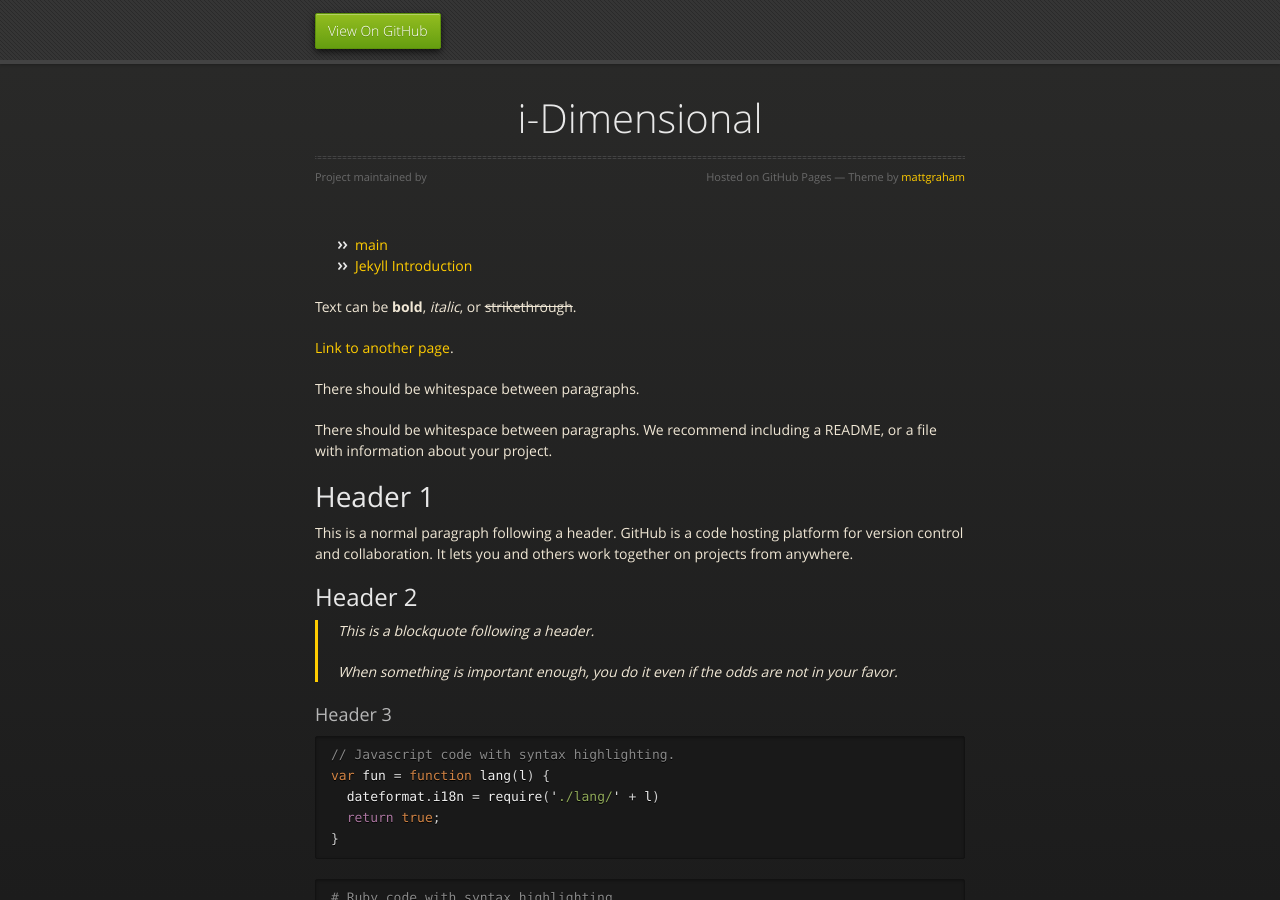
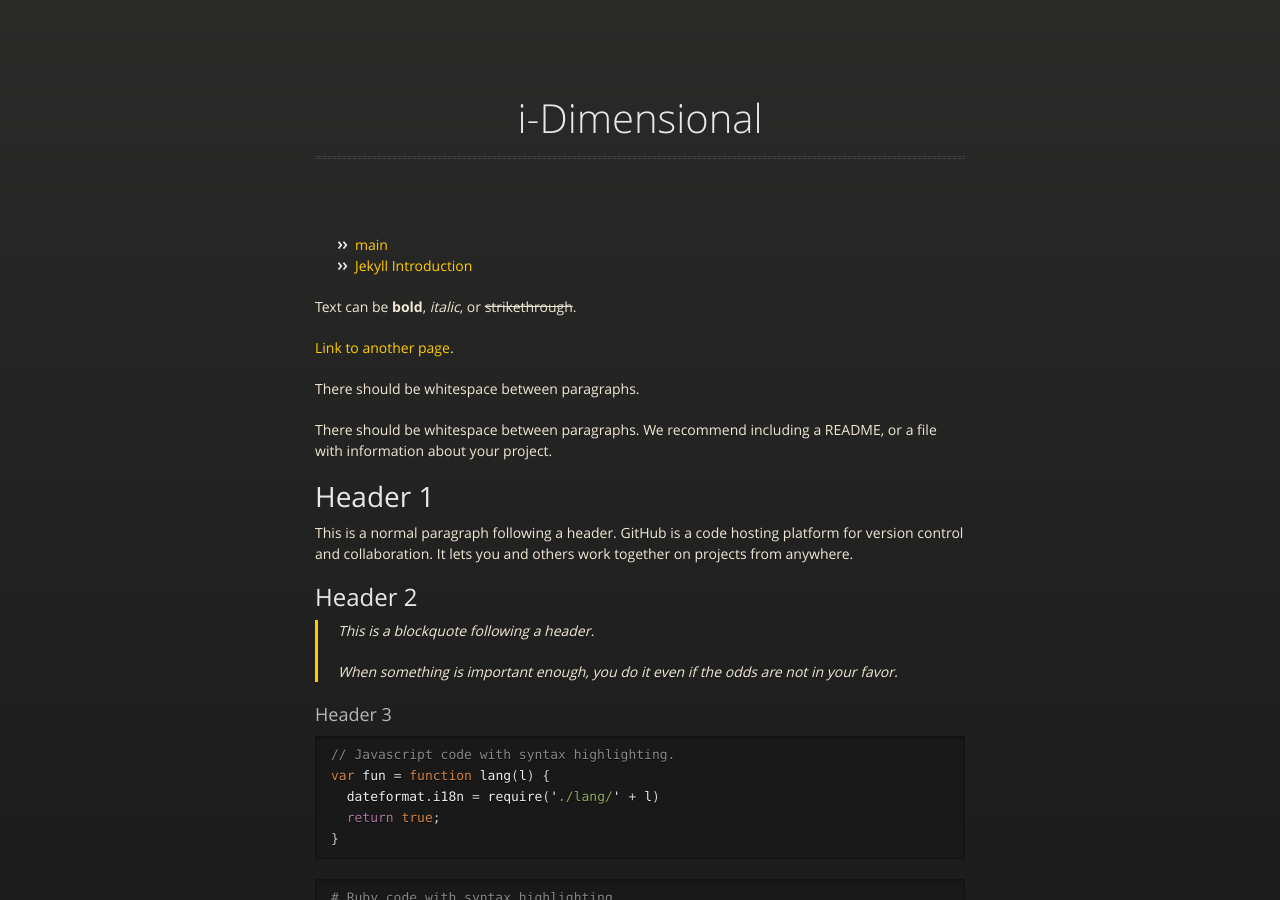
Before and after one commit to nadathos/nadathos.github.io, a Jekyll site: the page built from index.md, in a window 1280 px wide and 900 px high. Built offline with Jekyll 4.4.1, drawn with Linux system fonts in a browser that asks for light colours.

Commit message:
get rid of button

```diff
--- a/_layouts/default.html
+++ b/_layouts/default.html
@@ -18,7 +18,7 @@
 
   </head>
   <body>
-      <div id="header">
+<!--       <div id="header">
         <nav>
           <li class="fork"><a href="{{ site.github.repository_url }}">View On GitHub</a></li>
           {% if site.show_downloads %}
@@ -36,8 +36,6 @@
           <h1>{{ site.title | default: site.github.repository_name }}</h1>
           <p>{{ site.description | default: site.github.project_tagline }}</p>
           <hr>
-          <span class="credits left">Project maintained by <a href="{{ site.github.owner_url }}">{{ site.github.owner_name }}</a></span>
-          <span class="credits right">Hosted on GitHub Pages &mdash; Theme by <a href="https://twitter.com/mattgraham">mattgraham</a></span>
         </div>
 
         {{ content }}
```
Also changed, not shown: other parts of _layouts/default.html (+1 -1 lines).
